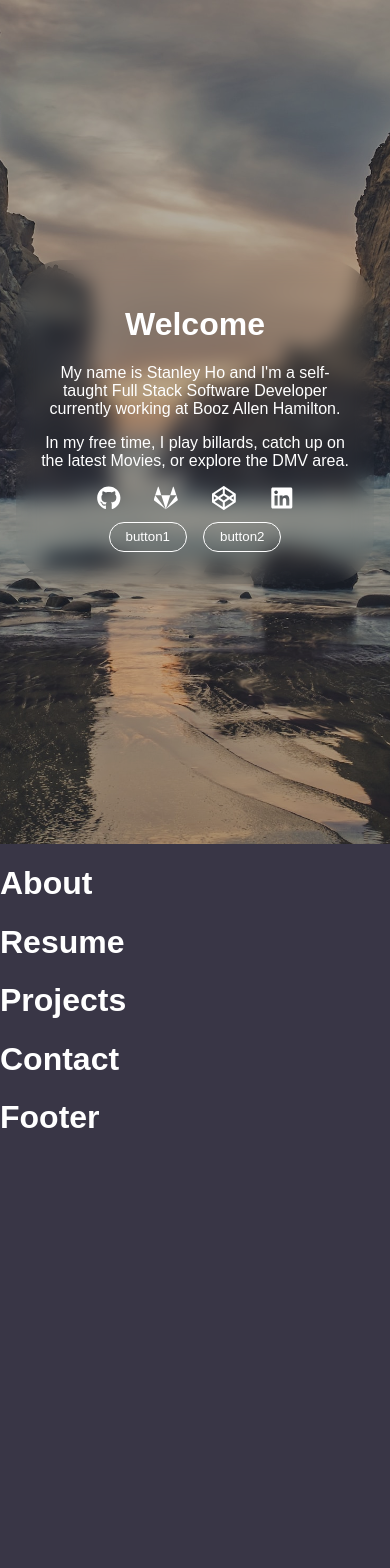
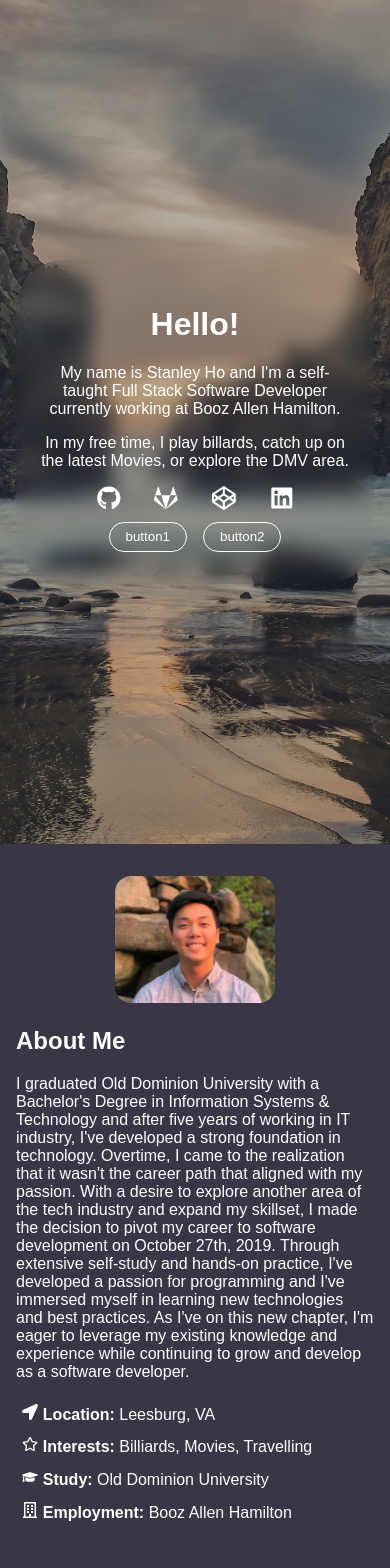
Before and after one commit to stanleyjh/My_Website, a React (Create React App) app: page / in a window 390 px wide. Shown: the top 1568 px of the page. Before the commit the page ends 1136 px from the top, so only its background shows below. Built offline with nearby package versions, Linux system fonts and the light colour scheme.

Commit message:
Finished mobile-design for about.js

```diff
--- a/src/components/About.js
+++ b/src/components/About.js
@@ -1,5 +1,58 @@
+import Me from "../assets/images/me.jpg";
+import {
+  FaLocationArrow,
+  FaRegStar,
+  FaGraduationCap,
+  FaRegBuilding,
+} from "react-icons/fa";
+
 const About = () => {
-  return <h1>About</h1>;
+  return (
+    <section className="about">
+      <img src={Me} alt="self portrait" />
+      <div>
+        <h2>About Me</h2>
+        <p>
+          I graduated Old Dominion University with a Bachelor's Degree in
+          Information Systems & Technology and after five years of working in IT
+          industry, I've developed a strong foundation in technology. Overtime,
+          I came to the realization that it wasn't the career path that aligned
+          with my passion. With a desire to explore another area of the tech
+          industry and expand my skillset, I made the decision to pivot my
+          career to software development on October 27th, 2019. Through
+          extensive self-study and hands-on practice, I've developed a passion
+          for programming and I've immersed myself in learning new technologies
+          and best practices. As I've on this new chapter, I'm eager to leverage
+          my existing knowledge and experience while continuing to grow and
+          develop as a software developer.
+        </p>
+
+        <ul>
+          <li>
+            <FaLocationArrow />
+            <span className="boldText"> Location: </span>
+            <span>Leesburg, VA</span>
+          </li>
+          <li>
+            <FaRegStar />
+            <span className="boldText"> Interests: </span>
+            <span>Billiards, Movies, Travelling</span>
+          </li>
+          <li>
+            <FaGraduationCap />
+            <span className="boldText"> Study: </span>
+            <span> Old Dominion University</span>
+          </li>
+          <li>
+            <FaRegBuilding />
+            <span className="boldText"> Employment: </span>
+            <span> Booz Allen Hamilton </span>
+          </li>
+          <li></li>
+        </ul>
+      </div>
+    </section>
+  );
 };
 
 export default About;
--- a/src/components/Hero.js
+++ b/src/components/Hero.js
@@ -4,7 +4,7 @@ const Hero = () => {
   return (
     <header className="hero">
       <div className="heroText">
-        <h1>Welcome</h1>
+        <h1>Hello!</h1>
         <p>
           My name is Stanley Ho and I'm a self-taught Full Stack Software
           Developer currently working at Booz Allen Hamilton.
--- a/src/styles/global.css
+++ b/src/styles/global.css
@@ -33,3 +33,8 @@ nav ul {
 /* Contact */
 
 /* Footer */
+
+/* Other */
+.boldText {
+  font-weight: bold;
+}
--- a/src/styles/mobile.css
+++ b/src/styles/mobile.css
@@ -26,7 +26,6 @@
     align-items: center;
     justify-content: center;
   }
-
   /* text */
   .heroText {
     /* adjustments */
@@ -40,6 +39,29 @@
   }
 
   /* About */
+  .about {
+    padding: 2rem 1rem;
+    /* center image */
+    text-align: center;
+  }
+
+  .about img {
+    border-radius: 1rem;
+    width: 10rem;
+    /* center image */
+    text-align: center;
+  }
+  .about div {
+    text-align: left;
+  }
+  .about ul {
+    list-style: none;
+    padding-inline-start: 0;
+  }
+
+  .about li {
+    padding: 0.4rem;
+  }
 
   /* Resume */
 
```
Also changed, not shown: src/assets/images/me.jpg (added), 1 other file (tests, documents, lock files or other folders).
